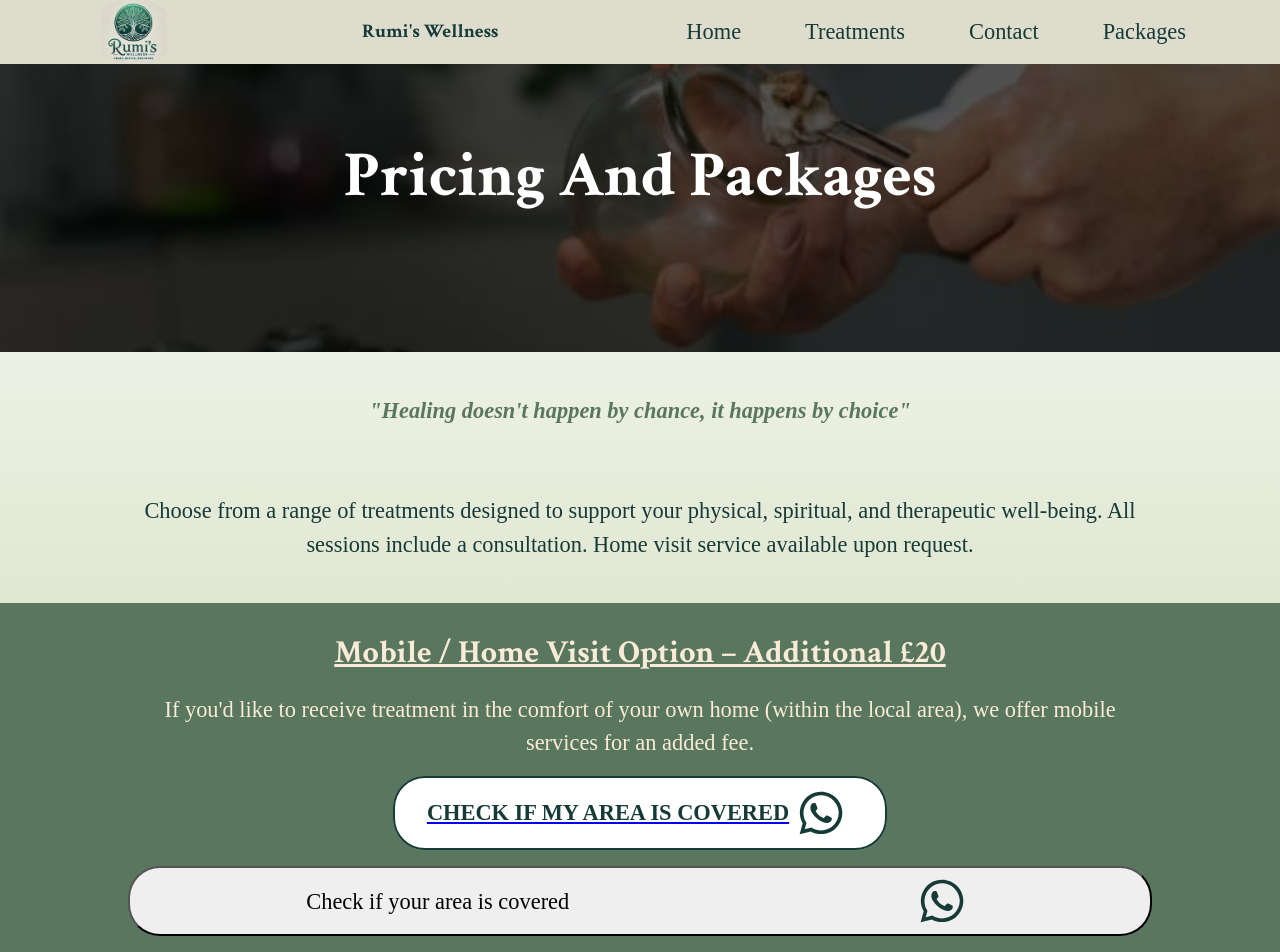
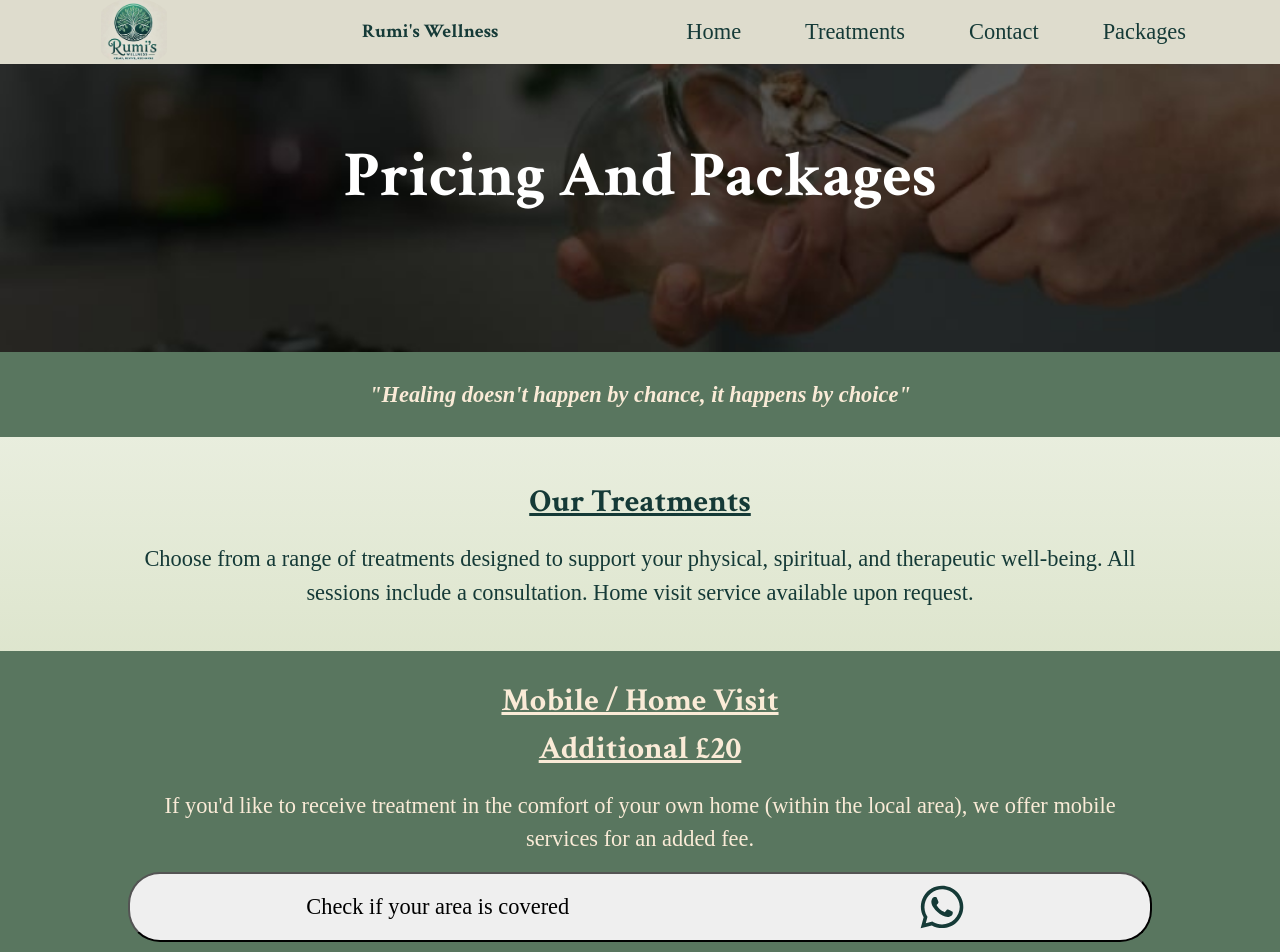
Before and after one commit to wawawoh/Rumi-wellness, a Next.js app in the folder my-app/: page /packages in a window 1280 px wide. Shown: the top 952 px of the page. Built offline with nearby package versions, Linux system fonts and the light colour scheme; a web font is replaced by a local one.

Commit message:
quote color added

```diff
--- a/my-app/src/app/globals.css
+++ b/my-app/src/app/globals.css
@@ -181,7 +181,9 @@ h2 {
 .quote {
   font-style: italic;
   font-weight: bold;
-  color: #59765f;
+  color: antiquewhite;
+  margin-top: -1rem;
+  background-color: #59765f;
 }
 
 button, a {
--- a/my-app/src/app/packages/packages.module.css
+++ b/my-app/src/app/packages/packages.module.css
@@ -17,3 +17,6 @@
         border: none;
     }
 }
+.whatsapp:active {
+    border: none;
+}
--- a/my-app/src/app/packages/page.jsx
+++ b/my-app/src/app/packages/page.jsx
@@ -19,6 +19,7 @@ export default function Packages() {
         </blockquote>
       </section>
       <section className="flavour">
+        <h2>Our treatments</h2>
         <p>
           Choose from a range of treatments designed to support your physical,
           spiritual, and therapeutic well-being. All sessions include a
@@ -26,17 +27,14 @@ export default function Packages() {
         </p>
       </section>
       <section className={styles.homeVisits}>
-        <h2>Mobile / Home Visit Option – Additional £20</h2>
+        <h2>
+          Mobile / Home Visit <br /> Additional £20
+        </h2>
         <p>
           If you'd like to receive treatment in the comfort of your own home
           (within the local area), we offer mobile services for an added fee.
         </p>
-        <Link className="good-button-link" href="/services">
-          <button className={`btn-4 ${styles.whatsapp}`}>
-            <p>Check if my area is covered</p>
-            <img src="/images/whatsapp-svgrepo-com.svg" alt="" />
-          </button>
-        </Link>
+
         <button className={styles.whatsapp}>
           <span>Check if your area is covered</span>
           <img src="/images/whatsapp-svgrepo-com.svg" alt="" />
```
